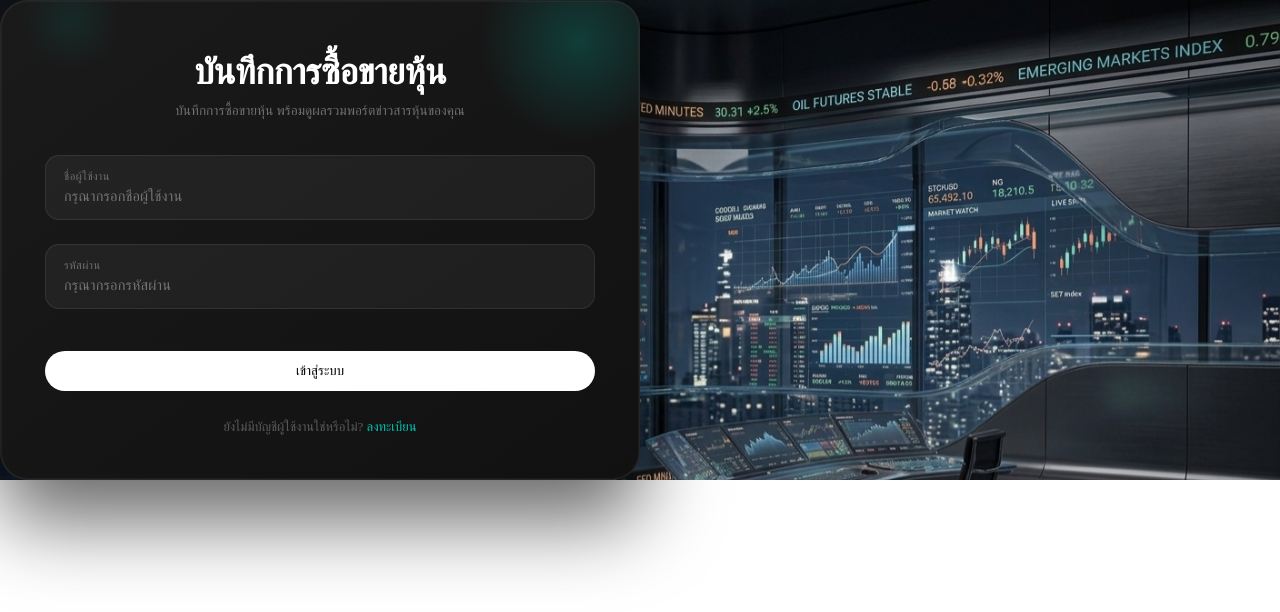
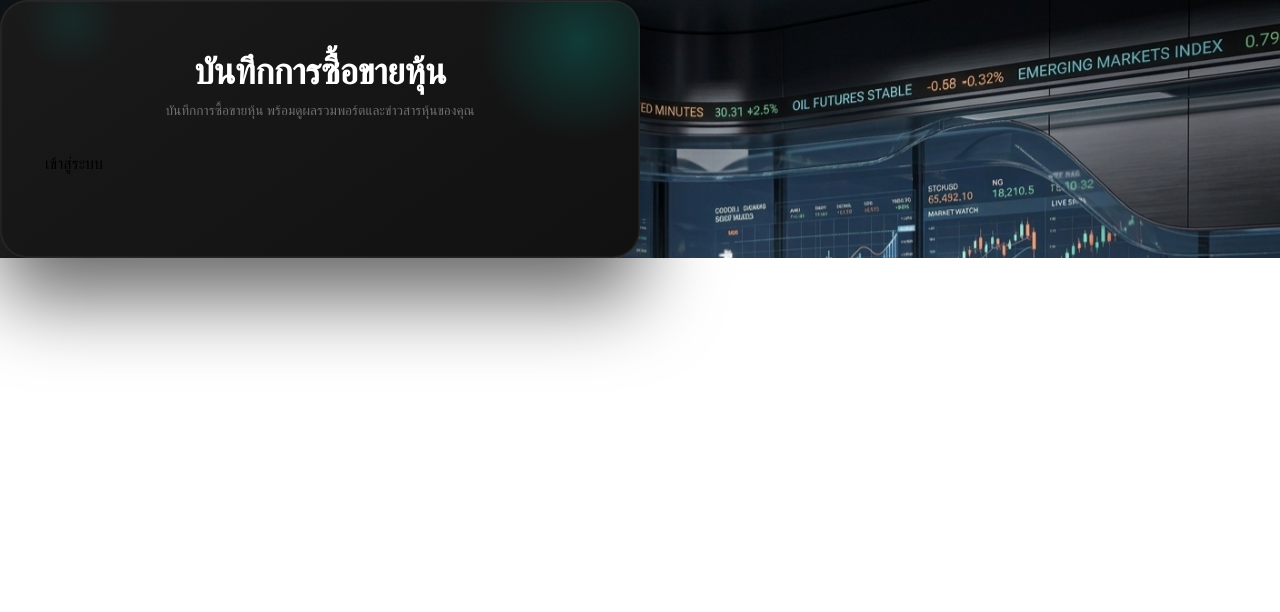
Before and after one commit to apirukCS/stock-portfolio-front, a React (Vite) app: page /auth/sign-in in a window 1280 px wide. Shown: the top 612 px of the page. Built offline with nearby package versions, Linux system fonts and the light colour scheme; the HTML template or start-up script is replaced by a standard one.

Commit message:
add google login

```diff
--- a/index.html
+++ b/index.html
@@ -5,6 +5,7 @@
     <link rel="icon" type="image/svg+xml" href="/src/assets/svg/graph-icon.svg" />
     <meta name="viewport" content="width=device-width, initial-scale=1.0" />
     <title>บันทึกการซื้อขายหุ้น</title>
+    <script src="https://accounts.google.com/gsi/client" async defer></script>
   </head>
   <body>
     <div id="root"></div>
--- a/package.json
+++ b/package.json
@@ -11,6 +11,7 @@
   },
   "dependencies": {
     "@emotion/styled": "^11.14.1",
+    "@react-oauth/google": "^0.13.4",
     "@tanstack/react-query": "^5.90.21",
     "axios": "^1.13.6",
     "dayjs": "^1.11.19",
--- a/src/components/navbar.tsx
+++ b/src/components/navbar.tsx
@@ -11,11 +11,9 @@ import {
 } from "../services/target/target-service";
 import { useMixedNews } from "../hooks/useStockNews";
 import { useStockContext } from "../contexts/stock-context";
-import { useSignOut } from "../services/auth/auth-service";
 
 export const Navbar = () => {
   const { confirm, ConfirmAlertDialog } = useConfirmAlertDialog();
-  const signOut = useSignOut();
   const navigation = useNavigate();
   const username = localStorage.getItem(USER_NAME);
   const onSignOut = async () => {
@@ -23,7 +21,6 @@ export const Navbar = () => {
     if (isConfirm) {
       localStorage.clear();
       navigation("/");
-      // (await signOut).mutate;
     }
   };
   return (
@@ -46,9 +43,7 @@ export const Navbar = () => {
           </div>
         )}
         <span className="hidden md:inline-flex text-white text-sm">
-          {username && username.length > 8
-            ? username.slice(0, 8) + "..."
-            : username}
+          {username ? username.trim().split(/\s+/)[0] : "-"}
         </span>
 
         <button
--- a/src/pages/auth/sign-in-page/sign-in-form/ui.tsx
+++ b/src/pages/auth/sign-in-page/sign-in-form/ui.tsx
@@ -1,23 +1,24 @@
 import { useState } from "react";
 import "./ui.scss";
-import AppButton from "../../../../components/button";
 import { useSignIn } from "../../../../services/auth/auth-service";
+import { GoogleLogin, GoogleOAuthProvider } from "@react-oauth/google";
+import { toast } from "react-hot-toast";
 
 export default function SignInForm() {
   const signIg = useSignIn();
-  const [username, setUsername] = useState("");
-  const [password, setPassword] = useState("");
-  const [focus, setFocus] = useState({
-    username: false,
-    password: false,
-  });
+  // const [username, setUsername] = useState("");
+  // const [password, setPassword] = useState("");
+  const clientId =
+    "507156469512-bdnoqanvpa9mjae8jnb17rpotcchndcm.apps.googleusercontent.com";
+  // const [idToken, setIdToken] = useState("");
+  // const [focus, setFocus] = useState({
+  //   username: false,
+  //   password: false,
+  // });
 
-  const onSubmit = async () => {
-    if (!username || !password) return;
-    signIg.mutate({
-      username: username,
-      password: password,
-    });
+  const onSubmit = async (idToken: string) => {
+    if (!idToken) return;
+    signIg.mutate({ idToken: idToken });
   };
 
   return (
@@ -25,10 +26,9 @@ export default function SignInForm() {
       <div className="card">
         <h1 className="title">บันทึกการซื้อขายหุ้น</h1>
         <p className="subtitle">
-          บันทึกการซื้อขายหุ้น พร้อมดูผลรวมพอร์ตข่าวสารหุ้นของคุณ
+          บันทึกการซื้อขายหุ้น พร้อมดูผลรวมพอร์ตและข่าวสารหุ้นของคุณ
         </p>
-
-        <div className={`input-wrapper ${focus.username ? "focused" : ""}`}>
+        {/* <div className={`input-wrapper ${focus.username ? "focused" : ""}`}>
           <div className="input-inner">
             <span className="input-label">ชื่อผู้ใช้งาน</span>
             <input
@@ -41,9 +41,8 @@ export default function SignInForm() {
               onBlur={() => setFocus({ ...focus, username: false })}
             />
           </div>
-        </div>
-
-        <div>
+        </div> */}
+        {/* <div>
           <div
             className={`input-wrapper mb-0 ${focus.password ? "focused" : ""}`}
           >
@@ -60,9 +59,8 @@ export default function SignInForm() {
               />
             </div>
           </div>
-        </div>
-        <br></br>
-
+        </div> */}
+        {/* <br></br>
         <div className="pb-4">
           <AppButton
             type="submit"
@@ -73,12 +71,28 @@ export default function SignInForm() {
           >
             <div className="fw-semibold">เข้าสู่ระบบ</div>
           </AppButton>
+        </div> */}
+        <div className="flex items-center my-6">
+          <div className="flex-grow h-px bg-gradient-to-r from-transparent via-gray-600 to-transparent"></div>
+          <span className="mx-4 text-white">เข้าสู่ระบบ</span>
+          <div className="flex-grow h-px bg-gradient-to-r from-transparent via-gray-600 to-transparent"></div>
         </div>
-
-        <div className="footer">
+        <GoogleOAuthProvider clientId={clientId}>
+          <GoogleLogin
+            onSuccess={(res) => onSubmit(res?.credential ?? "")}
+            onError={() => {
+              toast.success("เกิดข้อผิดพลาดบางอย่าง", {
+                duration: 3000,
+                position: "top-right",
+              });
+            }}
+            shape="pill"
+          />
+        </GoogleOAuthProvider>
+        {/* <div className="footer">
           ยังไม่มีบัญชีผู้ใช้งานใช่หรือไม่?{" "}
           <a href="/auth/sign-up">ลงทะเบียน</a>
-        </div>
+        </div> */}
       </div>
     </div>
   );
--- a/src/router.tsx
+++ b/src/router.tsx
@@ -8,6 +8,7 @@ import ListStockPage from "./pages/list-stock/ui";
 import SignUpPage from "./pages/auth/sign-up-page/ui";
 import AuthLayout from "./layouts/auth-layout";
 import MainLayout from "./layouts/main-layout";
+import { ACCESS_TOKEN } from "./utils/const/local-storage-const";
 
 const routes: RouteObject[] = [
   {
@@ -19,8 +20,12 @@ const routes: RouteObject[] = [
     element: <AuthLayout />,
     children: [
       {
-        index: true,
         path: "sign-in",
+        loader: () => {
+          const token = localStorage.getItem(ACCESS_TOKEN);
+          if (token) return redirect("/app/list-stock");
+          return null;
+        },
         Component: SignInPage,
       },
       {
--- a/src/services/auth/auth-service.model.tsx
+++ b/src/services/auth/auth-service.model.tsx
@@ -1,6 +1,6 @@
 export interface LoginResponse {
   user_id: number;
-  username: string;
+  name: string;
   access_token: string;
 }
 
--- a/src/services/auth/auth-service.tsx
+++ b/src/services/auth/auth-service.tsx
@@ -36,8 +36,10 @@ export const useSignUp = () => {
 export const useSignIn = () => {
   const navigate = useNavigate();
   return useMutation({
-    mutationFn: async (data: { username: string; password: string }) => {
-      const res = await axios.post("/auth/login", data);
+    mutationFn: async (data: { idToken: string }) => {
+      console.log("call mutationFn");
+
+      const res = await axios.post("/auth/google-login", data);
       return res.data;
     },
     onSuccess: (e: LoginResponse) => {
@@ -80,5 +82,5 @@ export const useSignOut = async () => {
 const updateSessionAndUserOnLocalStorage = (response: LoginResponse) => {
   localStorage.setItem(ACCESS_TOKEN, response.access_token ?? "");
   localStorage.setItem(USER_ID, response.user_id ? `${response.user_id}` : "");
-  localStorage.setItem(USER_NAME, response.username ?? "");
+  localStorage.setItem(USER_NAME, response.name ?? "");
 };
```
Also changed, not shown: 1 other file (tests, documents, lock files or other folders).
